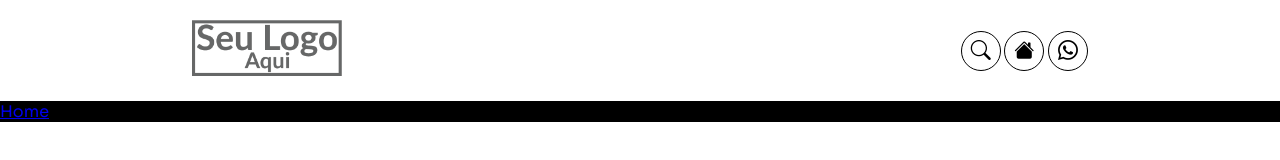
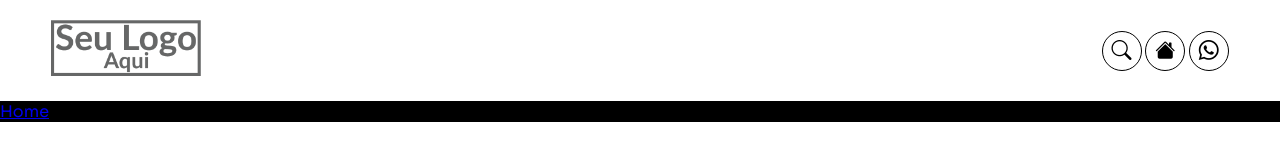
Before and after one commit to LuisHenque/projeto-apache, a plain HTML site: page trein.html in a window 1280 px wide. Drawn offline with nearby package versions, Linux system fonts and the light colour scheme.

Commit message:
Correção

```diff
--- a/style/trein.css
+++ b/style/trein.css
@@ -10,7 +10,7 @@
 }
 
 .interface {
-    max-width: 70vw;
+    max-width: 100vw;
     margin: 0 auto;
 }
 
```
